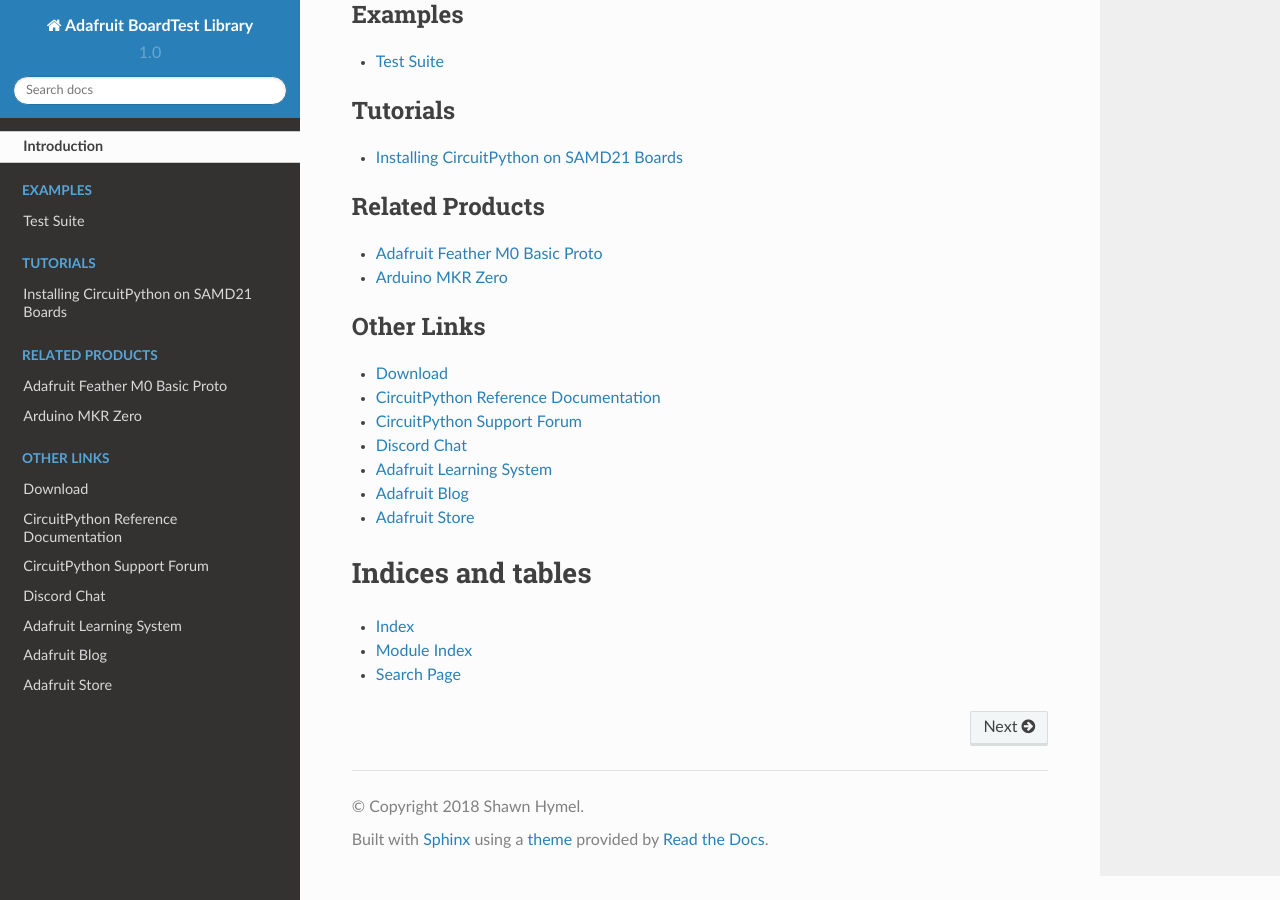
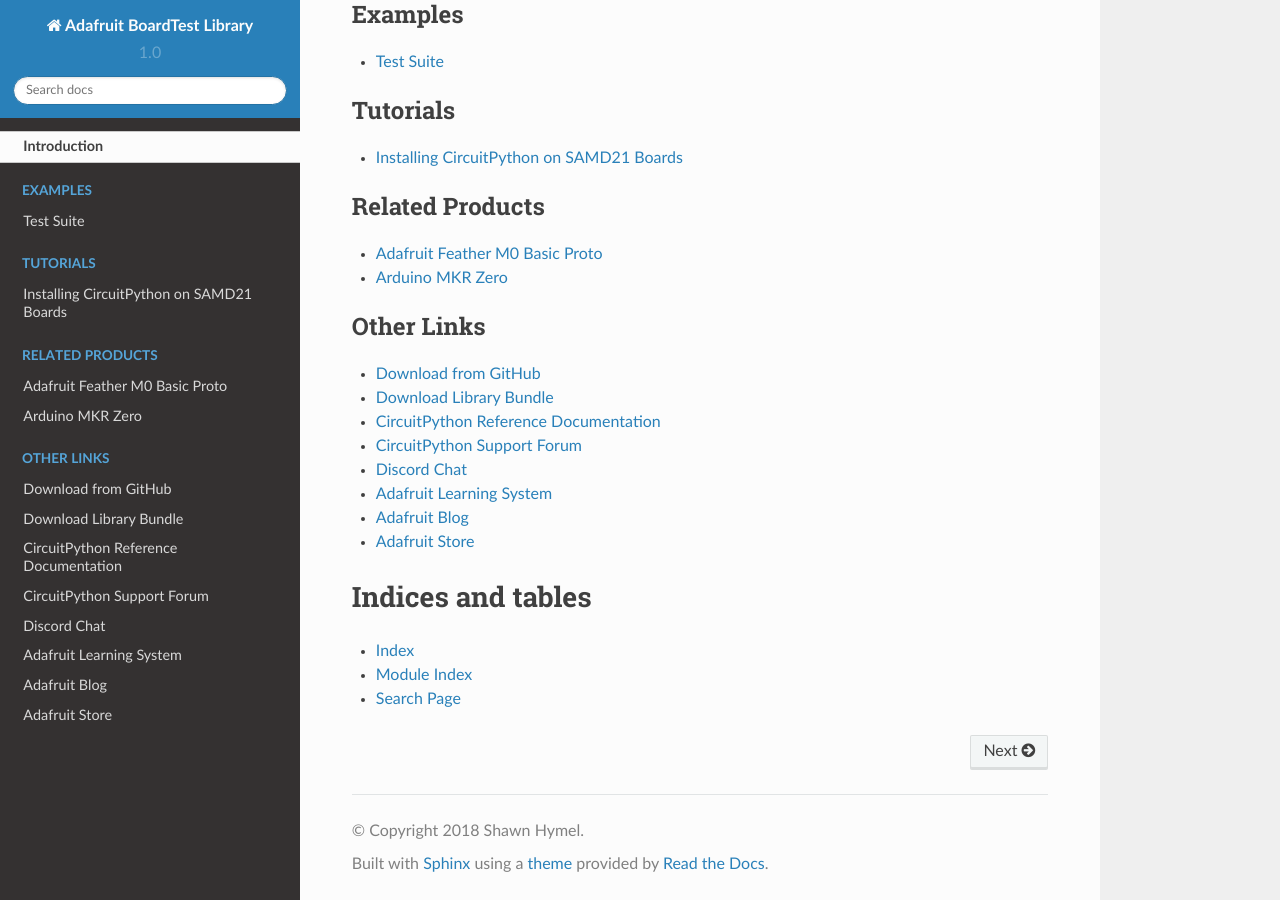
Before and after one commit to adafruit/Adafruit_CircuitPython_BoardTest, a Sphinx documentation site: the page built from docs/index.rst, in a window 1280 px wide and 900 px high, scrolled down 2698 px. Built offline with Sphinx 7.4.7 and the Read the Docs theme 2.0.0, drawn with Linux system fonts in a browser that asks for light colours.

Commit message:
Added cp.org link to index.rst

```diff
--- a/docs/index.rst
+++ b/docs/index.rst
@@ -34,7 +34,8 @@
 .. toctree::
     :caption: Other Links
 
-    Download <https://github.com/adafruit/Adafruit_CircuitPython_BoardTest/releases/latest>
+    Download from GitHub <https://github.com/adafruit/Adafruit_CircuitPython_BoardTest/releases/latest>
+    Download Library Bundle <https://circuitpython.org/libraries>
     CircuitPython Reference Documentation <https://docs.circuitpython.org>
     CircuitPython Support Forum <https://forums.adafruit.com/viewforum.php?f=60>
     Discord Chat <https://adafru.it/discord>
```
